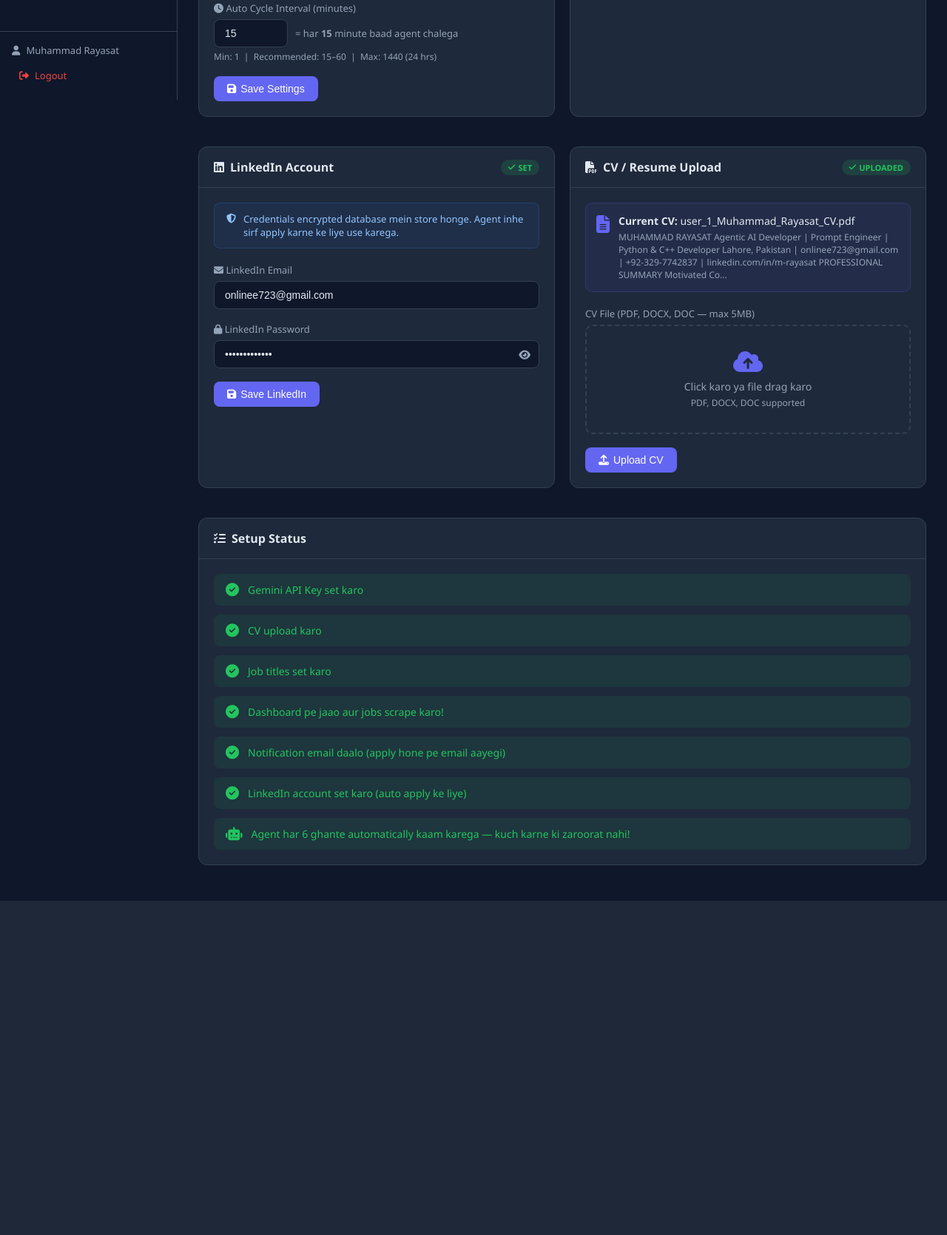
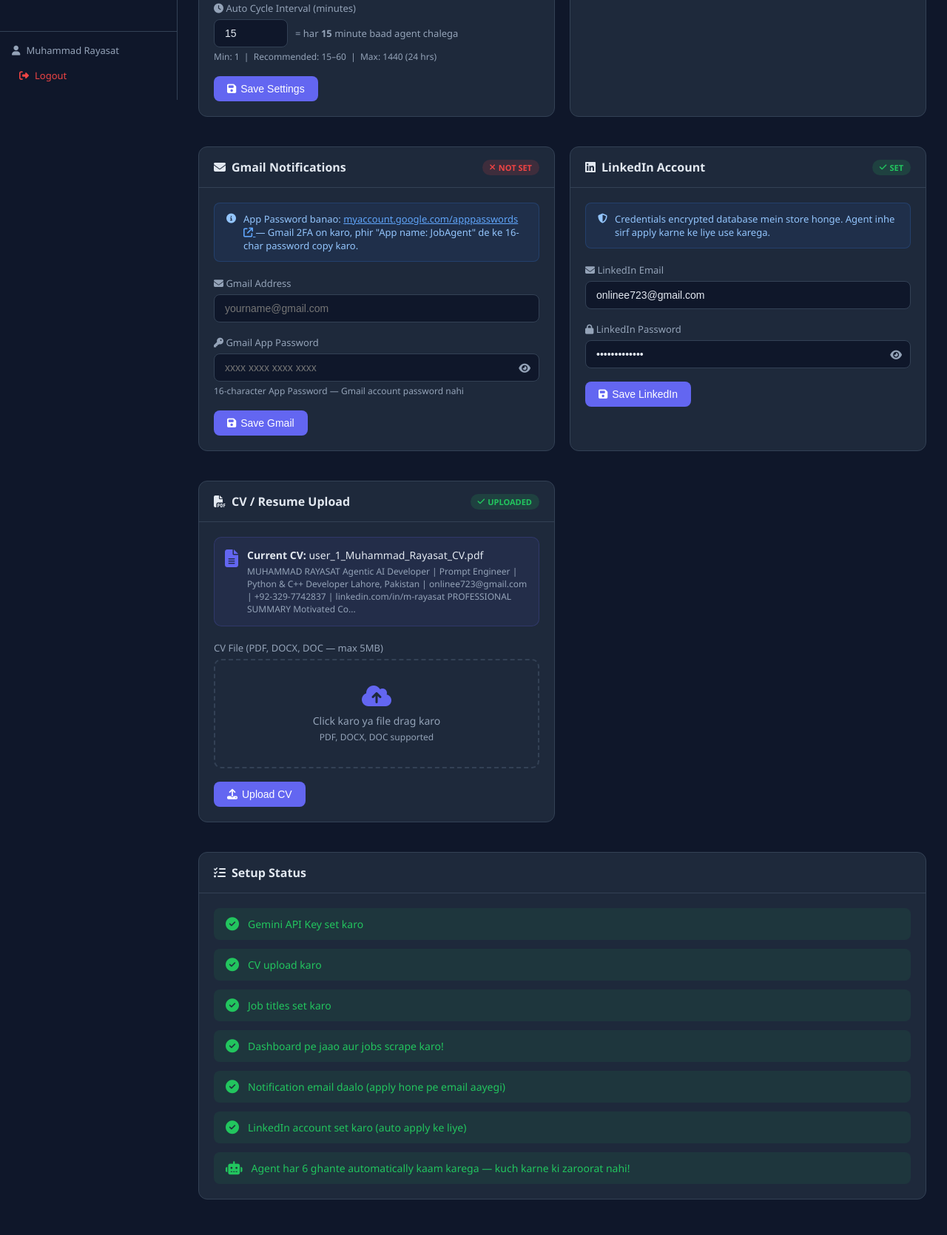
Before and after one commit to MuhammadRayasat/Job_Apply_Agent, a Flask app: page /setup in a window 1280 px wide. Shown: the part 665-2335 px from the top of the page at 74% size. Before the commit the page ends 1883 px from the top, so only its background shows below. Run offline with Flask 3, Linux system fonts and the light colour scheme; a user stored in the database is signed in; data comes from the database, SQL or seed files in the repository.

Commit message:
gmail password for sending email update on app

```diff
--- a/app.py
+++ b/app.py
@@ -311,6 +311,19 @@ def setup():
             db.commit()
             flash("LinkedIn credentials save ho gaye!", "success")
 
+        # Save Gmail credentials to .env
+        elif action == "save_gmail":
+            gmail_user = request.form.get("gmail_user", "").strip().lower()
+            gmail_pass = request.form.get("gmail_app_password", "").strip()
+            if not gmail_user or not gmail_pass:
+                flash("Gmail email aur App Password dono zaroori hain.", "danger")
+                return redirect(url_for("setup"))
+            _update_env("GMAIL_USER", gmail_user)
+            _update_env("GMAIL_APP_PASSWORD", gmail_pass)
+            os.environ["GMAIL_USER"]         = gmail_user
+            os.environ["GMAIL_APP_PASSWORD"] = gmail_pass
+            flash("Gmail credentials save ho gaye!", "success")
+
         # Save security question & answer
         elif action == "save_security":
             question = request.form.get("security_question", "").strip()
@@ -357,7 +370,8 @@ def setup():
         return redirect(url_for("setup"))
 
     return render_template("setup.html", user=user,
-                           cycle_minutes=int(os.environ.get("AUTO_CYCLE_MINUTES", 15)))
+                           cycle_minutes=int(os.environ.get("AUTO_CYCLE_MINUTES", 15)),
+                           gmail_user=os.environ.get("GMAIL_USER", ""))
 
 
 # ---------------------------------------------------------------------------
--- a/templates/setup.html
+++ b/templates/setup.html
@@ -126,7 +126,53 @@
     </div>
   </div>
 
-  <!-- Card 3: LinkedIn Credentials -->
+  <!-- Card 3: Gmail SMTP -->
+  <div class="card">
+    <div class="card-header">
+      <h2><i class="fa-solid fa-envelope"></i> Gmail Notifications</h2>
+      {% if gmail_user %}
+        <span class="badge badge-applied"><i class="fa-solid fa-check"></i> Set</span>
+      {% else %}
+        <span class="badge badge-failed"><i class="fa-solid fa-xmark"></i> Not Set</span>
+      {% endif %}
+    </div>
+    <div class="card-body">
+      <div class="info-box">
+        <i class="fa-solid fa-circle-info"></i>
+        <p>App Password banao:
+          <a href="https://myaccount.google.com/apppasswords" target="_blank">
+            myaccount.google.com/apppasswords <i class="fa-solid fa-arrow-up-right-from-square"></i>
+          </a>
+          — Gmail 2FA on karo, phir "App name: JobAgent" de ke 16-char password copy karo.
+        </p>
+      </div>
+      <form method="POST" action="{{ url_for('setup') }}">
+        <input type="hidden" name="action" value="save_gmail" />
+        <div class="form-group">
+          <label><i class="fa-solid fa-envelope"></i> Gmail Address</label>
+          <input type="email" name="gmail_user"
+                 value="{{ gmail_user }}"
+                 placeholder="yourname@gmail.com" />
+        </div>
+        <div class="form-group">
+          <label><i class="fa-solid fa-key"></i> Gmail App Password</label>
+          <div class="password-wrap">
+            <input type="password" name="gmail_app_password" id="gmail-pass"
+                   placeholder="{{ '•••• •••• •••• ••••  (already set)' if gmail_user else 'xxxx xxxx xxxx xxxx' }}" />
+            <span class="toggle-pass" onclick="toggleGmailPass()">
+              <i class="fa-solid fa-eye" id="gmail-eye"></i>
+            </span>
+          </div>
+          <small>16-character App Password — Gmail account password nahi</small>
+        </div>
+        <button type="submit" class="btn btn-primary">
+          <i class="fa-solid fa-floppy-disk"></i> Save Gmail
+        </button>
+      </form>
+    </div>
+  </div>
+
+  <!-- Card 4: LinkedIn Credentials -->
   <div class="card">
     <div class="card-header">
       <h2><i class="fa-brands fa-linkedin"></i> LinkedIn Account</h2>
@@ -271,6 +317,18 @@ function toggleLiPass() {
   }
 }
 
+function toggleGmailPass() {
+  const inp = document.getElementById("gmail-pass");
+  const ico = document.getElementById("gmail-eye");
+  if (inp.type === "password") {
+    inp.type = "text";
+    ico.className = "fa-solid fa-eye-slash";
+  } else {
+    inp.type = "password";
+    ico.className = "fa-solid fa-eye";
+  }
+}
+
 // Live update cycle display
 const cycleInput = document.getElementById("cycle_minutes");
 const cycleDisplay = document.getElementById("cycle_display");
```
Also changed, not shown: 1 other file.
